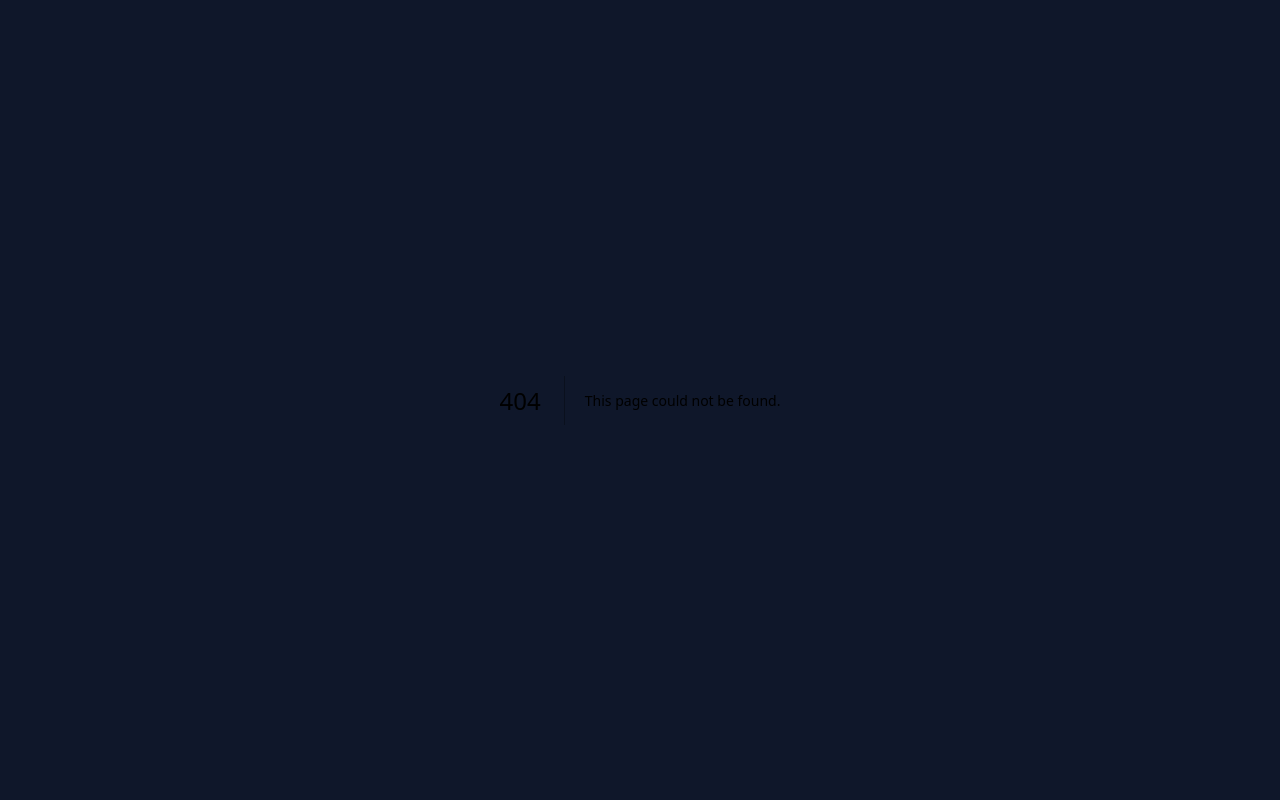
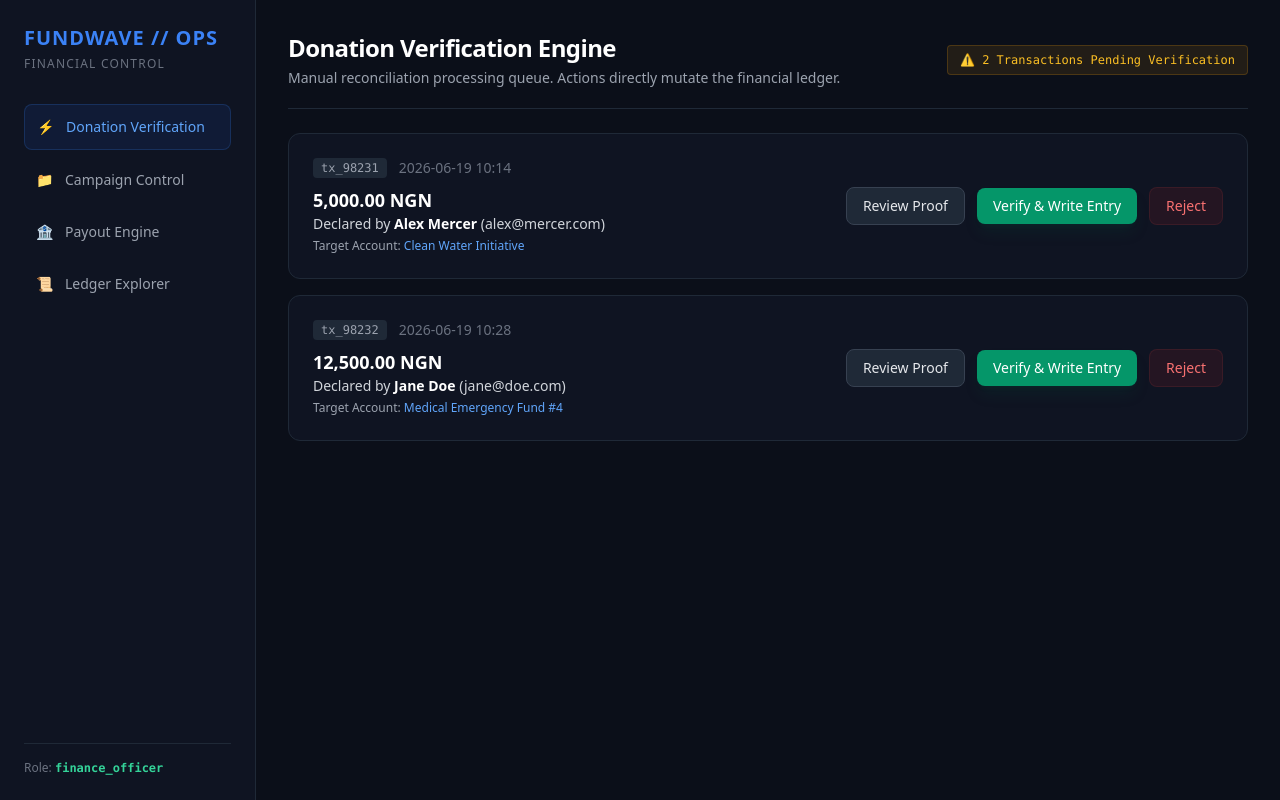
Before and after one commit to hope-fund/fundwave-admin, a Next.js app: page /admin/verification in a window 1280 px wide. Before the commit this address had no page. Built offline with nearby package versions, Linux system fonts and the light colour scheme.

Commit message:
Create page.tsx

```diff
--- /dev/null
+++ b/app/admin/verification/page.tsx
@@ -0,0 +1,72 @@
+'use strict'
+import React from 'react'
+
+// Dummy pending transaction queues awaiting ledger authorization
+const mockPendingDonations = [
+  {
+    id: "tx_98231",
+    sender: "Alex Mercer",
+    email: "alex@mercer.com",
+    amount: "5,000.00 NGN",
+    campaign: "Clean Water Initiative",
+    proofUrl: "#",
+    date: "2026-06-19 10:14"
+  },
+  {
+    id: "tx_98232",
+    sender: "Jane Doe",
+    email: "jane@doe.com",
+    amount: "12,500.00 NGN",
+    campaign: "Medical Emergency Fund #4",
+    proofUrl: "#",
+    date: "2026-06-19 10:28"
+  }
+]
+
+export default function VerificationPage() {
+  return (
+    <div className="space-y-6">
+      <div className="flex flex-col md:flex-row md:items-center md:justify-between border-b border-gray-800 pb-5">
+        <div>
+          <h2 className="text-2xl font-bold tracking-tight text-white">Donation Verification Engine</h2>
+          <p className="text-sm text-gray-400 mt-1">Manual reconciliation processing queue. Actions directly mutate the financial ledger.</p>
+        </div>
+        <div className="mt-4 md:mt-0 px-3 py-1.5 bg-amber-500/10 border border-amber-500/20 text-amber-400 rounded text-xs font-mono">
+          ⚠️ {mockPendingDonations.length} Transactions Pending Verification
+        </div>
+      </div>
+
+      {/* Verification Queue List */}
+      <div className="grid gap-4">
+        {mockPendingDonations.map((tx) => (
+          <div key={tx.id} className="bg-[#0F1422] border border-gray-800 rounded-xl p-6 flex flex-col lg:flex-row lg:items-center lg:justify-between gap-4">
+            <div className="space-y-2">
+              <div className="flex items-center space-x-3">
+                <span className="text-xs font-mono bg-gray-800 px-2 py-0.5 rounded text-gray-400">{tx.id}</span>
+                <span className="text-sm text-gray-500">{tx.date}</span>
+              </div>
+              <div>
+                <h4 className="text-lg font-bold text-white">{tx.amount}</h4>
+                <p className="text-sm text-gray-300">Declared by <span className="font-semibold text-white">{tx.sender}</span> ({tx.email})</p>
+                <p className="text-xs text-gray-400 mt-1">Target Account: <span className="text-blue-400 font-medium">{tx.campaign}</span></p>
+              </div>
+            </div>
+
+            {/* Action Operations Controller */}
+            <div className="flex items-center gap-3 lg:self-center self-end">
+              <a href={tx.proofUrl} className="px-4 py-2 bg-gray-800 hover:bg-gray-700 text-gray-200 text-sm font-medium rounded-lg border border-gray-700 transition text-center">
+                Review Proof
+              </a>
+              <button className="px-4 py-2 bg-emerald-600 hover:bg-emerald-500 text-white text-sm font-medium rounded-lg transition shadow-lg shadow-emerald-900/20">
+                Verify & Write Entry
+              </button>
+              <button className="px-4 py-2 bg-red-600/10 hover:bg-red-600/20 text-red-400 text-sm font-medium rounded-lg border border-red-500/10 transition">
+                Reject
+              </button>
+            </div>
+          </div>
+        ))}
+      </div>
+    </div>
+  )
+}
```
